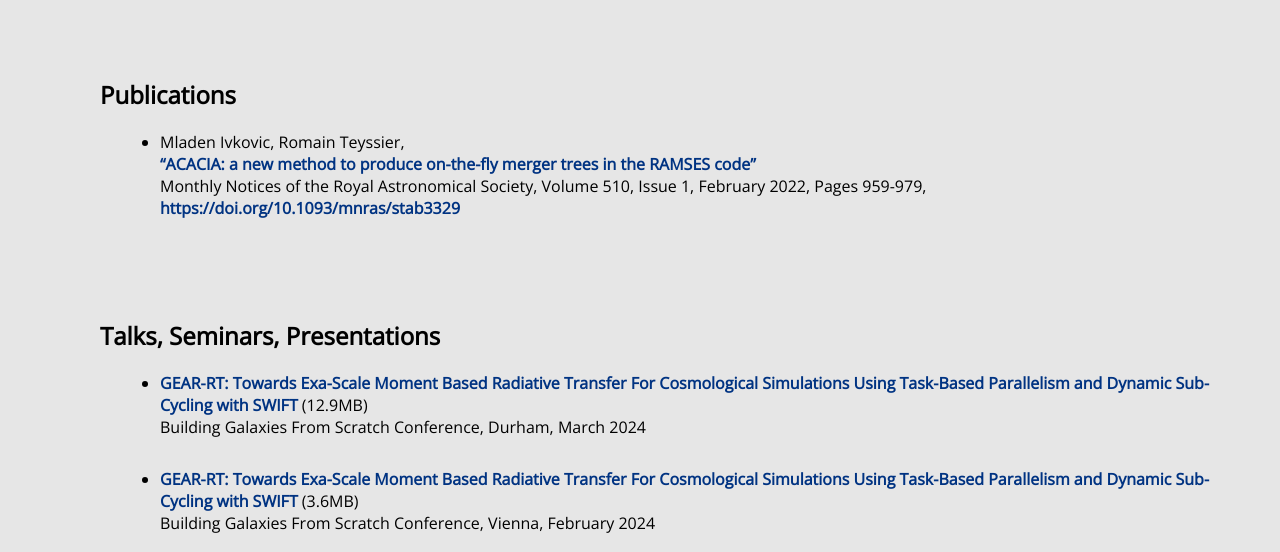
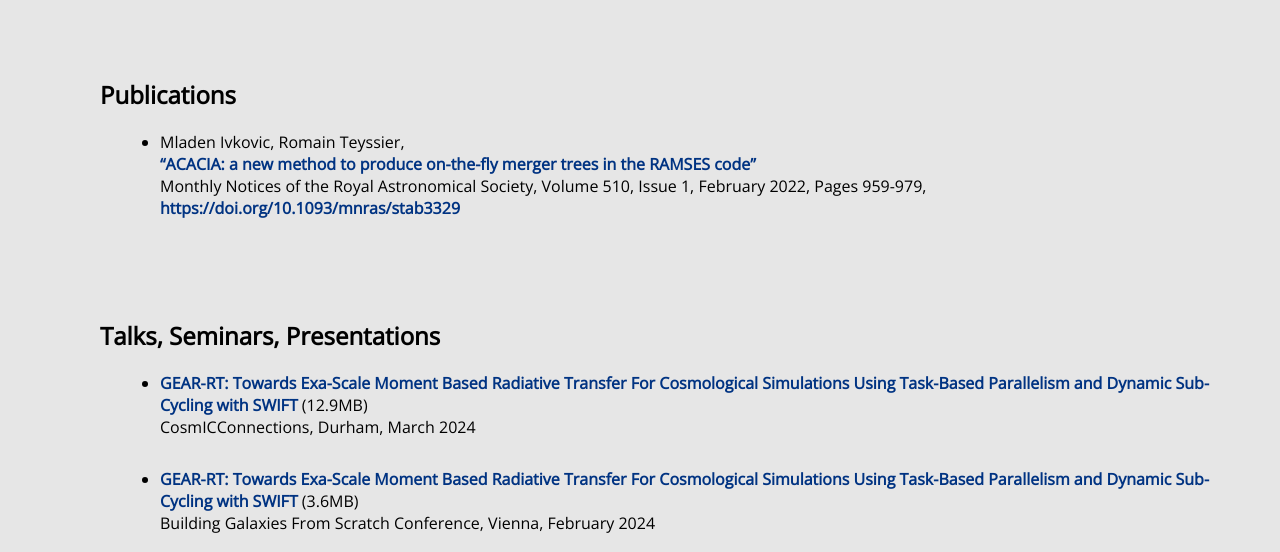
Before and after one commit to mladenivkovic/mladenivkovic.github.io, a plain HTML site: page work.html in a window 1280 px wide. Shown: the part 248-800 px from the top of the page. Drawn offline with nearby package versions, Linux system fonts and the light colour scheme.

Commit message:
fixed conference name

```diff
--- a/work.html
+++ b/work.html
@@ -127,7 +127,7 @@ Monthly Notices of the Royal Astronomical Society, Volume 510, Issue 1, February
 <h2 id="talks-seminars-presentations">Talks, Seminars, Presentations</h2>
 <ul>
 <li><p><a href="https://1drv.ms/u/s!Aq715l3GOLnojx7_o5LTehSP8CsG?e=igboOp">GEAR-RT: Towards Exa-Scale Moment Based Radiative Transfer For Cosmological Simulations Using Task-Based Parallelism and Dynamic Sub-Cycling with SWIFT</a> (12.9MB)<br />
-Building Galaxies From Scratch Conference, Durham, March 2024</p></li>
+CosmICConnections, Durham, March 2024</p></li>
 <li><p><a href="https://1drv.ms/b/s!Aq715l3GOLnojxtvLyV2cSOw8nOZ?e=m7GZMM">GEAR-RT: Towards Exa-Scale Moment Based Radiative Transfer For Cosmological Simulations Using Task-Based Parallelism and Dynamic Sub-Cycling with SWIFT</a> (3.6MB)<br />
 Building Galaxies From Scratch Conference, Vienna, February 2024</p></li>
 <li><p><a href="https://1drv.ms/u/s!Aq715l3GOLnojnOG31VmuZJUt5TW?e=HsXL6k">GEAR-RT: Towards Exa-Scale Moment Based Radiative Transfer For Cosmological Simulations Using Task-Based Parallelism and Dynamic Sub-Cycling with SWIFT</a> (26MB)<br />
```
Also changed, not shown: 1 other file.
